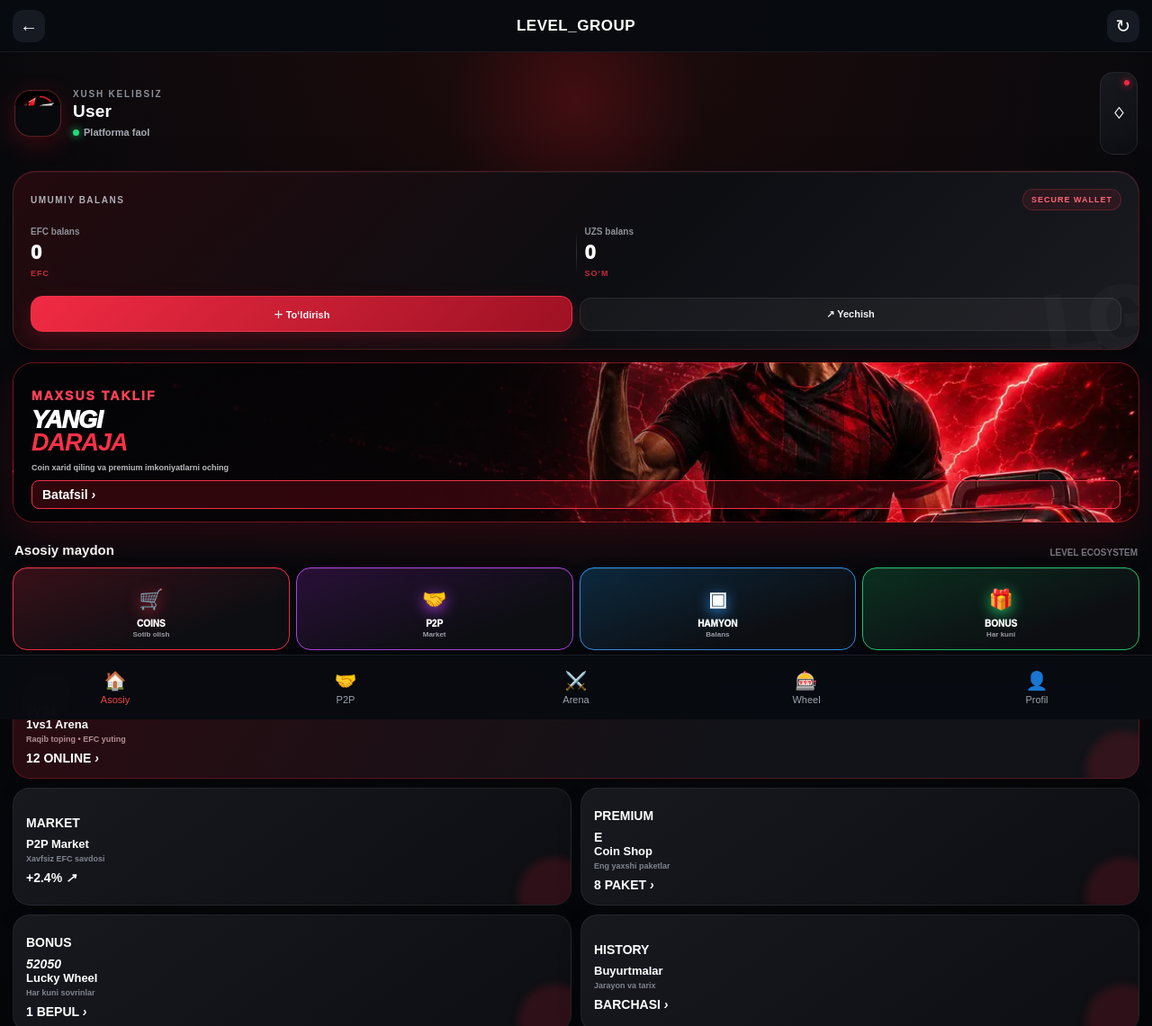
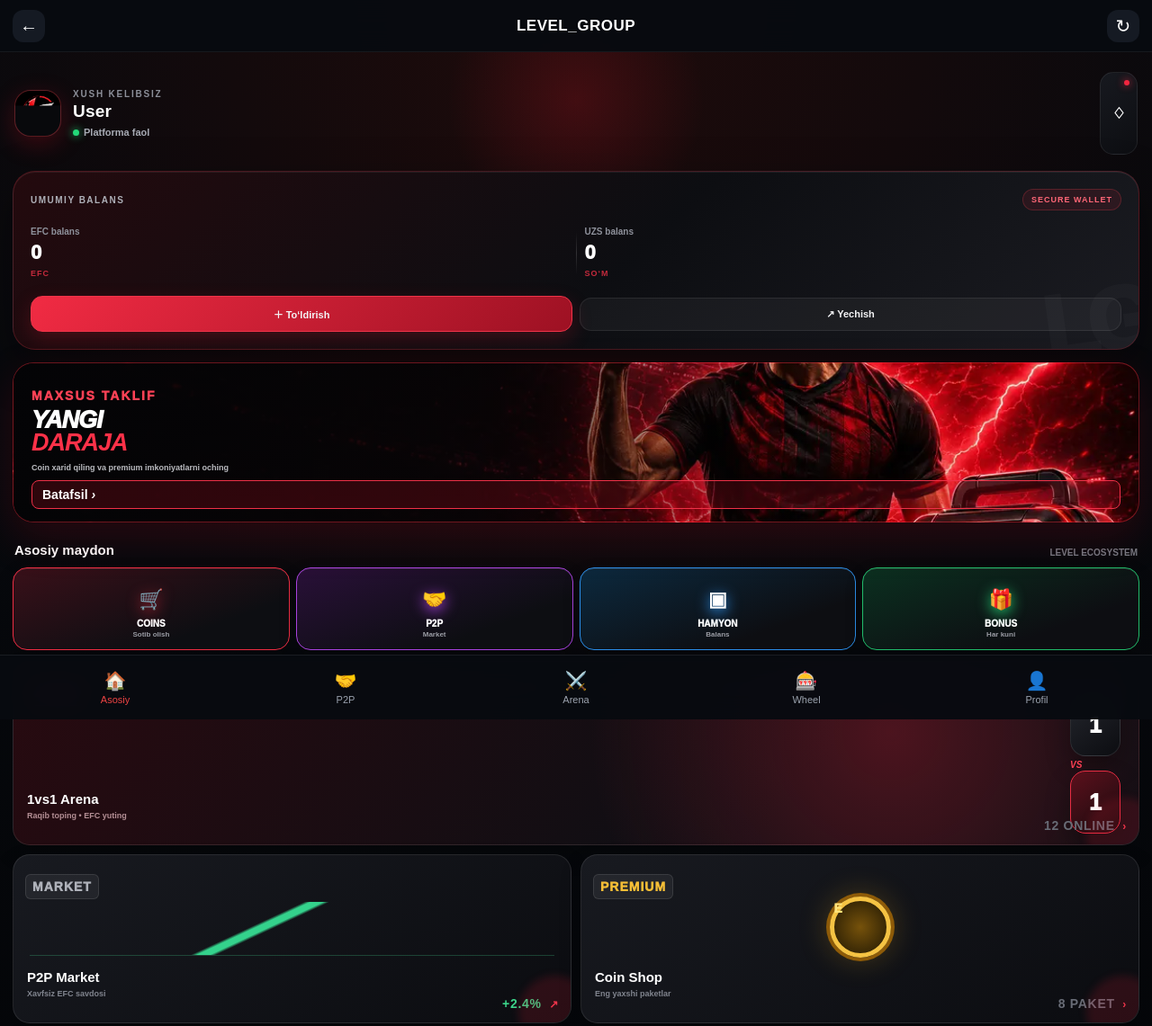
Before and after one commit to asilbekkovmiddinov-svg/Level-miniapp, a website: page miniapp/index.html in a window 1280 px wide. Shown: the top 1141 px of the page at 90% size. Drawn offline with Linux system fonts and the light colour scheme.

Commit message:
feat: add live visuals to premium section cards

```diff
--- a/miniapp/home.css
+++ b/miniapp/home.css
@@ -47,3 +47,6 @@
 .promo-hero>*{position:relative;z-index:1}.promo-kicker{display:block;color:#ff4155;font-size:9px;font-weight:950;letter-spacing:2px}.promo-hero>strong{display:block;margin-top:7px;font-size:27px;line-height:.92;font-weight:950;font-style:italic;letter-spacing:-1px}.promo-hero>strong b{color:#ff3148}.promo-hero>small{display:block;width:48%;margin-top:9px;color:#bbbcc1;font-size:9px;line-height:1.35}.promo-cta{display:inline-flex;align-items:center;gap:9px;margin-top:12px;padding:7px 11px;border:1px solid #ef3047;border-radius:8px;background:rgba(194,17,39,.22);font-size:9px;font-weight:900}.promo-cta i{font-size:14px}.promo-dots{position:absolute;right:17px;bottom:13px;display:flex;gap:4px}.promo-dots i{width:5px;height:5px;border-radius:50%;background:#62636a}.promo-dots i:first-child{width:17px;border-radius:4px;background:#f13248}
 .service-grid{display:grid;grid-template-columns:repeat(4,1fr);gap:7px}.service-card{min-width:0;padding:13px 3px 11px;border:1px solid var(--edge);border-radius:16px;background:linear-gradient(160deg,var(--shade),#0d0e12 72%);color:#fff;box-shadow:inset 0 1px rgba(255,255,255,.08),0 8px 20px rgba(0,0,0,.2)}.service-card span{display:block;font-size:22px;filter:drop-shadow(0 4px 8px var(--edge))}.service-card strong{display:block;margin-top:8px;font-size:10px;font-weight:950}.service-card small{display:block;margin-top:2px;color:#9a9ca4;font-size:8px}.service-card.red{--edge:#f02d43;--shade:#391019}.service-card.purple{--edge:#a942df;--shade:#291038}.service-card.blue{--edge:#2b8ee9;--shade:#0c293e}.service-card.green{--edge:#21bc6b;--shade:#0b3020}
 .premium-grid{margin-top:12px}.insight-grid{display:grid;grid-template-columns:1fr 1fr;gap:10px;margin-top:12px}.insight-card{position:relative;min-height:145px;overflow:hidden;padding:14px;border:1px solid rgba(255,255,255,.09);border-radius:19px;background:#121319;color:#fff;text-align:left}.insight-card::after{content:"";position:absolute;width:95px;height:95px;right:-25px;bottom:-25px;border-radius:50%;background:rgba(239,34,57,.16);filter:blur(7px)}.insight-tag{display:block;color:#f7f7f8;font-size:9px;font-weight:950}.insight-card strong{display:block;margin-top:22px;font-size:15px;font-weight:950}.insight-card small{display:block;margin-top:3px;color:#8d9099;font-size:8px}.insight-card b{display:block;margin-top:12px;color:#f32e45;font-size:14px}.insight-card>i{position:absolute;right:11px;bottom:11px;z-index:1;padding:7px 9px;border-radius:8px;background:#ed2a42;color:#fff;font-size:8px;font-style:normal;font-weight:950}.insight-card.trust{background:linear-gradient(145deg,#15171b,#20090e)}.insight-card.trust strong{margin-top:19px}.insight-card.trust b{color:#c6c7cc;font-size:9px}.insight-card.trust>i{display:grid;width:43px;height:43px;place-items:center;border:1px solid #f4384d;border-radius:15px;background:rgba(239,39,62,.16);font-size:22px}
+.premium-grid .quick-card{min-height:188px;padding:15px;background:linear-gradient(150deg,#181a20,#0b0c10);border-color:rgba(255,255,255,.1)}.premium-grid .quick-card.featured{min-height:205px;background:radial-gradient(circle at 78% 38%,rgba(239,32,55,.28),transparent 34%),linear-gradient(130deg,#280a10,#0d0f14 70%)}.premium-grid .quick-card strong{position:absolute;left:15px;bottom:42px;font-size:15px}.premium-grid .quick-card small{position:absolute;left:15px;bottom:27px}.card-badge{position:absolute;z-index:2;top:13px;left:13px;padding:5px 7px;border:1px solid rgba(255,255,255,.1);border-radius:6px;background:rgba(255,255,255,.06);color:#aeb1b9;font-size:7px;font-weight:950;letter-spacing:1px}.card-badge.live{border-color:rgba(255,48,71,.35);background:rgba(238,35,59,.14);color:#ff5063}.card-badge.gold{color:#f4bd36}.card-badge.violet{color:#d86eff}.card-badge.blue{color:#62aef7}.card-meta{position:absolute;right:13px;bottom:13px;color:#686c76;font-size:7px;font-weight:900;letter-spacing:.7px}.card-meta i{margin-left:4px;color:#f13a4f;font-size:12px;font-style:normal}.card-meta.positive{color:#3bd58a}
+.arena-visual{position:absolute;top:27px;right:20px;display:flex;align-items:center;gap:10px}.arena-visual i{display:grid;width:56px;height:70px;place-items:center;border:1px solid rgba(255,255,255,.1);border-radius:17px;background:linear-gradient(145deg,#24262d,#0c0d11);color:#fff;font-size:25px;font-style:normal;font-weight:950;box-shadow:0 12px 28px rgba(0,0,0,.32)}.arena-visual i:last-child{border-color:#e72d43;background:linear-gradient(145deg,#5c101c,#170b0e)}.arena-visual b{color:#ff4054;font-size:10px;font-style:italic}.market-visual{position:absolute;top:44px;left:18px;right:18px;height:60px;display:flex;align-items:end;gap:7px;border-bottom:1px solid rgba(66,211,145,.26)}.market-visual::after{content:"";position:absolute;inset:0;background:linear-gradient(155deg,transparent 0 43%,#34d28c 44% 46%,transparent 47%)}.market-visual i{width:7px;border-radius:5px 5px 0 0;background:linear-gradient(#42dc9a,#143a2d)}.market-visual i:nth-child(1){height:23px}.market-visual i:nth-child(2){height:39px}.market-visual i:nth-child(3){height:31px}.market-visual i:nth-child(4){height:52px}
+.coin-visual{position:absolute;top:38px;left:50%;display:grid;width:68px;height:68px;place-items:center;transform:translateX(-50%);border:5px solid #f5c343;border-radius:50%;background:radial-gradient(circle,#76520b,#201703);color:#ffe37a;font-size:29px;font-weight:950;box-shadow:0 0 0 4px #8e5b08,0 0 35px rgba(240,175,31,.3)}.wheel-visual{position:absolute;top:35px;left:50%;width:76px;height:76px;transform:translateX(-50%) rotate(-12deg);border:5px solid #cc3cda;border-radius:50%;background:conic-gradient(#ef3046 0 33%,#5a1a8c 0 66%,#173e87 0);box-shadow:0 0 30px rgba(179,50,211,.25)}.wheel-visual i{position:absolute;color:#fff;font-size:8px;font-style:normal;font-weight:950}.wheel-visual i:nth-child(1){top:9px;left:32px}.wheel-visual i:nth-child(2){right:8px;bottom:20px}.wheel-visual i:nth-child(3){left:10px;bottom:17px}.order-visual{position:absolute;top:39px;left:18px;right:18px;display:grid;gap:8px}.order-visual i{display:block;height:12px;border:1px solid rgba(91,170,246,.2);border-radius:5px;background:linear-gradient(90deg,rgba(61,145,226,.45) 0 20%,rgba(255,255,255,.05) 20%)}.order-visual i:nth-child(2){opacity:.72}.order-visual i:nth-child(3){opacity:.4}
```
